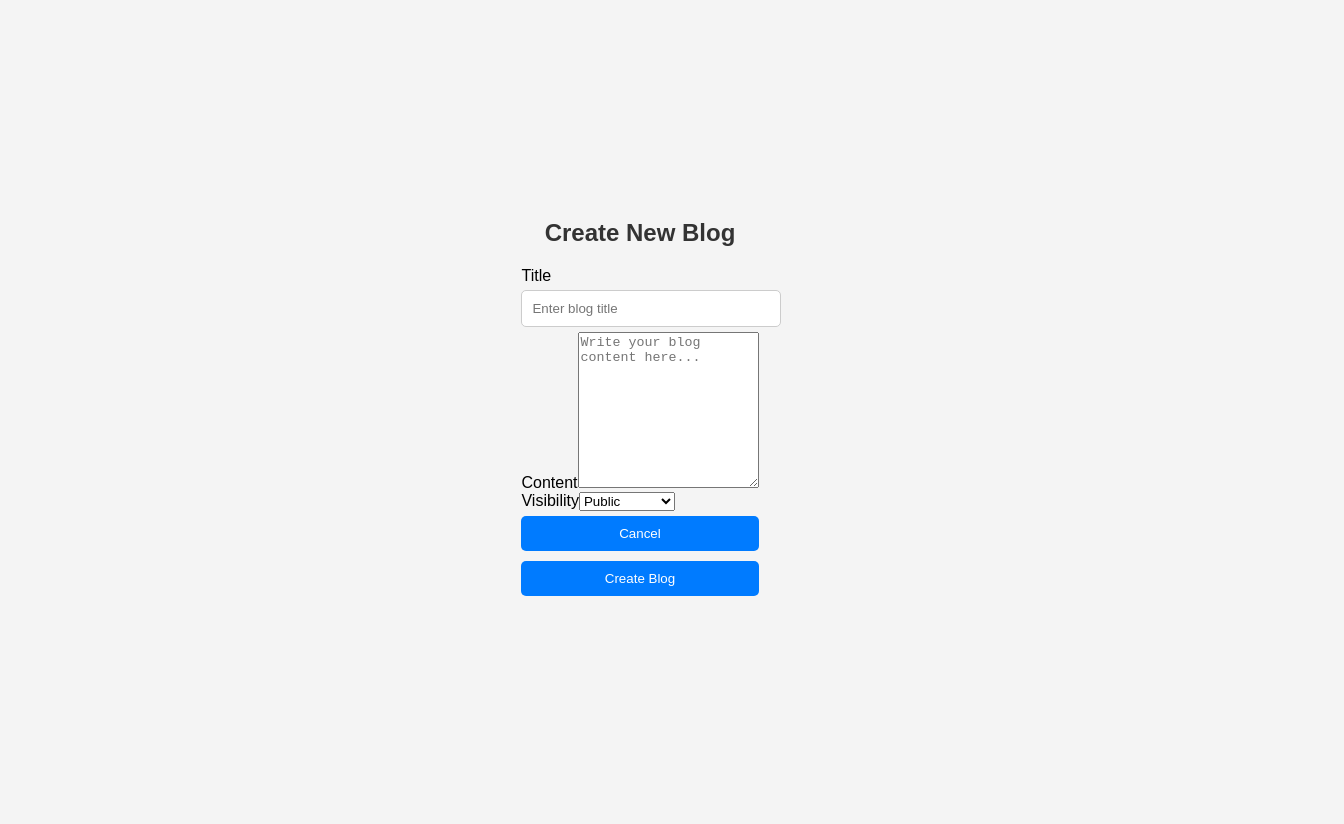
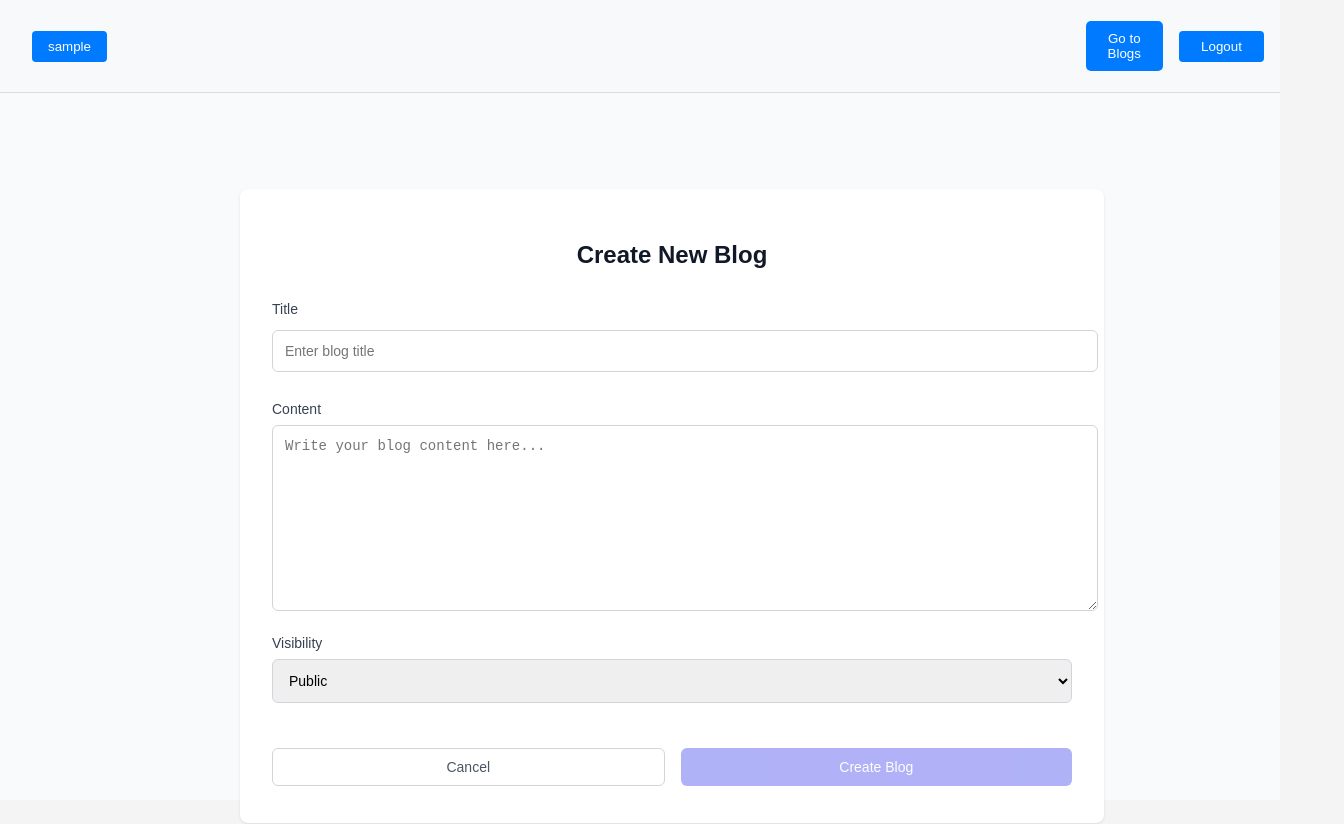
Before and after one commit to alifiyah29/Narrativo, an Angular app in the folder frontend/: page /blogs/new in a window 1280 px wide. Shown: the top 824 px of the page, 1344 px wide, since content can reach past the window. Before the commit the page ends 800 px from the top, so only its background shows below. Built offline with nearby package versions, Linux system fonts and the light colour scheme; sample sign-in values are in the browser's storage.

Commit message:
NavBar Basic

```diff
--- a/frontend/src/app/components/blog/blog-editor/blog-editor.component.css
+++ b/frontend/src/app/components/blog/blog-editor/blog-editor.component.css
@@ -1,30 +1,157 @@
 .blog-editor-container {
+  display: flex;
+  flex-direction: column;
+  height: 100vh; /* Full viewport height */
+  width: 100vw; /* Full viewport width */
+  background-color: #f9fafb;
+}
+
+.navbar {
+  width: 100%;
+  background-color: white;
+  border-bottom: 1px solid #e5e7eb;
+  padding: 0 2rem;
+  height: 64px;
+  position: fixed;
+  top: 0;
+  left: 0;
+  right: 0;
+  z-index: 100;
+  box-shadow: 0 1px 2px rgba(0, 0, 0, 0.05);
+}
+
+.nav-links {
+  max-width: 100%;
+  height: 100%;
+  display: flex;
+  align-items: center;
+  justify-content: flex-end;
+  gap: 1rem;
+}
+
+.nav-button {
+  padding: 0.5rem 1rem;
+  border-radius: 0.375rem;
+  font-size: 0.875rem;
+  color: #4b5563;
+  background: transparent;
+  border: 1px solid #e5e7eb;
+  cursor: pointer;
+  transition: all 0.2s;
+}
+
+.nav-button:hover {
+  background-color: #f3f4f6;
+}
+
+.content-container {
+  width: 100%;
   padding: 2rem;
-  background-color: #f8fafc;
-  min-height: 100vh;
+  margin-top: 64px; /* Equal to navbar height */
+  flex: 1;
+}
+
+.editor-wrapper {
+  width: 100%;
+  max-width: 800px;
+  margin: 0 auto;
+  background-color: white;
+  border-radius: 0.5rem;
+  box-shadow: 0 1px 3px rgba(0, 0, 0, 0.1);
+  padding: 2rem;
+}
+
+.editor-title {
+  font-size: 1.5rem;
+  font-weight: 600;
+  color: #111827;
+  margin-bottom: 2rem;
 }
 
 .editor-form {
-  background-color: white;
-  padding: 2rem;
-  border-radius: 0.5rem;
-  box-shadow: 0 1px 3px rgba(0, 0, 0, 0.1);
+  display: flex;
+  flex-direction: column;
+  gap: 1.5rem;
+  width: 100%;
 }
 
-.form-input {
-  margin-bottom: 1.5rem;
+.form-group {
+  display: flex;
+  flex-direction: column;
+  gap: 0.5rem;
+  width: 100%;
 }
 
-.form-input label {
-  display: block;
-  margin-bottom: 0.5rem;
+.form-group label {
+  font-size: 0.875rem;
+  font-weight: 500;
+  color: #374151;
 }
 
-.form-input input,
-.form-input textarea,
-.form-input select {
+.form-group input,
+.form-group textarea,
+.form-group select {
   width: 100%;
-  padding: 0.5rem;
-  border: 1px solid #cbd5e1;
+  padding: 0.75rem;
+  border: 1px solid #d1d5db;
   border-radius: 0.375rem;
+  font-size: 0.875rem;
+  transition: all 0.2s;
 }
+
+.form-group input:focus,
+.form-group textarea:focus,
+.form-group select:focus {
+  outline: none;
+  border-color: #6366f1;
+  box-shadow: 0 0 0 2px rgba(99, 102, 241, 0.1);
+}
+
+.button-group {
+  display: flex;
+  justify-content: flex-end;
+  gap: 1rem;
+  margin-top: 1rem;
+}
+
+.cancel-button {
+  padding: 0.625rem 1.25rem;
+  border-radius: 0.375rem;
+  font-size: 0.875rem;
+  font-weight: 500;
+  color: #4b5563;
+  background-color: white;
+  border: 1px solid #d1d5db;
+  cursor: pointer;
+  transition: all 0.2s;
+}
+
+.cancel-button:hover {
+  background-color: #f3f4f6;
+}
+
+.submit-button {
+  padding: 0.625rem 1.25rem;
+  border-radius: 0.375rem;
+  font-size: 0.875rem;
+  font-weight: 500;
+  color: white;
+  background-color: #6366f1;
+  border: none;
+  cursor: pointer;
+  transition: all 0.2s;
+}
+
+.submit-button:hover {
+  background-color: #4f46e5;
+}
+
+.submit-button:disabled {
+  opacity: 0.5;
+  cursor: not-allowed;
+}
+
+.username {
+  font-size: 0.875rem;
+  color: #4b5563;
+}
--- a/frontend/src/app/components/blog/blog-editor/blog-editor.component.html
+++ b/frontend/src/app/components/blog/blog-editor/blog-editor.component.html
@@ -1,65 +1,61 @@
-<div class="max-w-4xl mx-auto p-6">
-  <h2 class="text-2xl font-bold mb-6">
+<div class="blog-editor-container">
+  <app-navbar>
+    <button (click)="goToBlogs()">Go to Blogs</button>
+  </app-navbar>
+
+  <div class="content-container">
+    <div class="editor-wrapper">
+      <h2 class="editor-title">
         {{ isEditing ? "Edit Blog" : "Create New Blog" }}
       </h2>
 
-  <form [formGroup]="blogForm" (ngSubmit)="onSubmit()" class="space-y-6">
-    <div>
-      <label for="title" class="block text-sm font-medium text-gray-700"
-        >Title</label
-      >
+      <form [formGroup]="blogForm" (ngSubmit)="onSubmit()" class="editor-form">
+        <div class="form-group">
+          <label for="title">Title</label>
           <input
             type="text"
             id="title"
             formControlName="title"
-        class="mt-1 block w-full rounded-md border-gray-300 shadow-sm focus:border-indigo-500 focus:ring-indigo-500"
             placeholder="Enter blog title"
           />
         </div>
 
-    <div>
-      <label for="content" class="block text-sm font-medium text-gray-700"
-        >Content</label
-      >
+        <div class="form-group">
+          <label for="content">Content</label>
           <textarea
             id="content"
             formControlName="content"
             rows="10"
-        class="mt-1 block w-full rounded-md border-gray-300 shadow-sm focus:border-indigo-500 focus:ring-indigo-500"
             placeholder="Write your blog content here..."
           ></textarea>
         </div>
 
-    <div>
-      <label for="visibility" class="block text-sm font-medium text-gray-700"
-        >Visibility</label
-      >
-      <select
-        id="visibility"
-        formControlName="visibility"
-        class="mt-1 block w-full rounded-md border-gray-300 shadow-sm focus:border-indigo-500 focus:ring-indigo-500"
-      >
+        <div class="form-group">
+          <label for="visibility">Visibility</label>
+          <select id="visibility" formControlName="visibility">
             <option value="PUBLIC">Public</option>
             <option value="PRIVATE">Private</option>
             <option value="FRIENDS_ONLY">Friends-only</option>
           </select>
         </div>
 
-    <div class="flex justify-end space-x-4">
+        <div class="button-group">
           <button
             type="button"
-        routerLink="/dashboard"
-        class="px-4 py-2 border border-gray-300 rounded-md shadow-sm text-sm font-medium text-gray-700 hover:bg-gray-50"
+            (click)="navigateToDashboard()"
+            class="cancel-button"
           >
             Cancel
           </button>
           <button
             type="submit"
             [disabled]="!blogForm.valid"
-        class="px-4 py-2 border border-transparent rounded-md shadow-sm text-sm font-medium text-white bg-indigo-600 hover:bg-indigo-700 focus:outline-none focus:ring-2 focus:ring-offset-2 focus:ring-indigo-500"
+            class="submit-button"
           >
             {{ isEditing ? "Update" : "Create" }} Blog
           </button>
         </div>
       </form>
     </div>
+  </div>
+</div>
--- a/frontend/src/app/components/blog/blog-editor/blog-editor.component.ts
+++ b/frontend/src/app/components/blog/blog-editor/blog-editor.component.ts
@@ -16,6 +16,7 @@ import { NavbarComponent } from '../../navbar/navbar.component';
   standalone: true,
   imports: [CommonModule, ReactiveFormsModule, NavbarComponent],
   templateUrl: './blog-editor.component.html',
+  styleUrls: ['./blog-editor.component.css'],
 })
 export class BlogEditorComponent implements OnInit {
   blogForm: FormGroup;
@@ -82,6 +83,10 @@ export class BlogEditorComponent implements OnInit {
     }
   }
 
+  goToBlogs(): void {
+    this.router.navigate(['/blogs']);
+  }
+
   navigateToDashboard() {
     this.router.navigate(['/dashboard']);
   }
--- a/frontend/src/app/components/blog/blog-list/blog-list.component.html
+++ b/frontend/src/app/components/blog/blog-list/blog-list.component.html
@@ -1,5 +1,17 @@
 <div class="blog-container">
-  <app-navbar></app-navbar>
+  <app-navbar>
+    <button (click)="onVisibilityFilterChange('ALL')">All</button>
+    <button (click)="onVisibilityFilterChange(Visibility.PUBLIC)">
+      Public
+    </button>
+    <button (click)="onVisibilityFilterChange(Visibility.PRIVATE)">
+      Private
+    </button>
+    <button (click)="onVisibilityFilterChange(Visibility.FRIENDS_ONLY)">
+      Friends Only
+    </button>
+    <button (click)="createBlog()">Create Blog</button>
+  </app-navbar>
 
   <div class="main-content">
     <mat-spinner *ngIf="isLoading" class="loading-spinner"></mat-spinner>
--- a/frontend/src/app/components/blog/blog-list/blog-list.component.ts
+++ b/frontend/src/app/components/blog/blog-list/blog-list.component.ts
@@ -1,4 +1,4 @@
-import { Component, OnInit } from '@angular/core';
+import { Component, OnInit, OnDestroy } from '@angular/core';
 import { CommonModule } from '@angular/common';
 import { RouterModule } from '@angular/router';
 import { MatIconModule } from '@angular/material/icon';
@@ -6,6 +6,10 @@ import { MatButtonModule } from '@angular/material/button';
 import { MatMenuModule } from '@angular/material/menu';
 import { MatToolbarModule } from '@angular/material/toolbar';
 import { MatProgressSpinnerModule } from '@angular/material/progress-spinner';
+import { MatSnackBar } from '@angular/material/snack-bar';
+import { Subject } from 'rxjs';
+import { takeUntil } from 'rxjs/operators';
+import { Router } from '@angular/router';
 
 import { BlogService } from '../../../services/blog/blog.service';
 import { AuthService } from '../../../services/auth/auth.service';
@@ -28,78 +32,114 @@ import { NavbarComponent } from '../../navbar/navbar.component';
   templateUrl: './blog-list.component.html',
   styleUrls: ['./blog-list.component.css'],
 })
-export class BlogListComponent implements OnInit {
+export class BlogListComponent implements OnInit, OnDestroy {
   blogs: Blog[] = [];
-  currentVisibilityFilter: Visibility | 'ALL' = 'ALL'; // Use enum
+  currentVisibilityFilter: Visibility | 'ALL' = 'ALL';
   isLoading: boolean = true;
   username: string = '';
-
-  // Expose the Visibility enum to the template
-  Visibility = Visibility;
+  Visibility = Visibility; // Expose the enum to the template
+  private destroy$ = new Subject<void>();
 
   constructor(
     private blogService: BlogService,
-    private authService: AuthService
+    private authService: AuthService,
+    private snackBar: MatSnackBar,
+    private router: Router
   ) {}
 
-  ngOnInit() {
+  ngOnInit(): void {
+    this.initializeComponent();
+    this.subscribeToBlogs();
+  }
+
+  ngOnDestroy(): void {
+    this.destroy$.next();
+    this.destroy$.complete();
+  }
+
+  private initializeComponent(): void {
     const currentUser = this.authService.getCurrentUser();
-    this.username = currentUser ? currentUser.username : 'Guest';
+    this.username = currentUser?.username || 'Guest';
     this.loadBlogs();
   }
 
-  onVisibilityFilterChange(visibility: Visibility | 'ALL') {
-    this.currentVisibilityFilter = visibility;
-    this.blogs = []; // Clear current blogs to prevent old data display
-    this.isLoading = true; // Show loading state
-    this.loadBlogs(); // Fetch updated blogs
-  }
-
-  loadBlogs() {
-    this.isLoading = true;
-    let request$;
-
-    if (this.currentVisibilityFilter === 'ALL') {
-      request$ = this.blogService.getAllBlogs();
-    } else {
-      request$ = this.blogService.getBlogsByVisibility(
-        this.currentVisibilityFilter
-      );
-    }
-
-    request$.subscribe({
+  private subscribeToBlogs(): void {
+    this.blogService
+      .getCachedBlogs()
+      .pipe(takeUntil(this.destroy$))
+      .subscribe({
         next: (blogs) => {
           this.blogs = blogs;
           this.isLoading = false;
         },
-      error: (error) => {
-        console.error('Error loading blogs:', error);
-        this.isLoading = false;
-      },
+        error: (error) => this.handleError('Error loading blogs', error),
       });
   }
 
-  deleteBlog(id: number) {
-    if (confirm('Delete this blog?')) {
-      this.blogService.deleteBlog(id).subscribe({
+  loadBlogs(): void {
+    this.isLoading = true;
+    const request =
+      this.currentVisibilityFilter === 'ALL'
+        ? this.blogService.getAllBlogs()
+        : this.blogService.getBlogsByVisibility(this.currentVisibilityFilter);
+
+    request.pipe(takeUntil(this.destroy$)).subscribe({
+      next: () => (this.isLoading = false),
+      error: (error) => this.handleError('Error loading blogs', error),
+    });
+  }
+
+  onVisibilityFilterChange(visibility: Visibility | 'ALL'): void {
+    this.currentVisibilityFilter = visibility;
+    this.blogService.setVisibilityFilter(visibility);
+    this.loadBlogs();
+  }
+
+  deleteBlog(id: number): void {
+    if (confirm('Are you sure you want to delete this blog?')) {
+      this.blogService
+        .deleteBlog(id)
+        .pipe(takeUntil(this.destroy$))
+        .subscribe({
           next: () => {
-          this.blogs = this.blogs.filter((blog) => blog.id !== id);
+            this.showMessage('Blog deleted successfully');
           },
-        error: (error) => console.error('Error deleting blog:', error),
+          error: (error) => this.handleError('Error deleting blog', error),
         });
     }
   }
 
-  viewBlog(id: number) {
-    this.blogService.incrementViews(id).subscribe({
+  viewBlog(id: number): void {
+    this.blogService
+      .incrementViews(id)
+      .pipe(takeUntil(this.destroy$))
+      .subscribe({
         next: (blog) => {
           console.log('Blog views incremented:', blog.views);
         },
-      error: (error) => console.error('Error incrementing views:', error),
+        error: (error) => this.handleError('Error incrementing views', error),
+      });
+  }
+
+  private handleError(message: string, error: any): void {
+    console.error(message, error);
+    this.isLoading = false;
+    this.showMessage(`${message}: ${error.message}`);
+  }
+
+  private showMessage(message: string): void {
+    this.snackBar.open(message, 'Close', {
+      duration: 3000,
+      horizontalPosition: 'end',
+      verticalPosition: 'top',
     });
   }
 
   trackByBlogId(index: number, blog: Blog): number {
     return blog.id;
   }
+
+  createBlog(): void {
+    this.router.navigate(['/blogs/new']);
   }
+}
--- a/frontend/src/app/components/dashboard/dashboard.component.html
+++ b/frontend/src/app/components/dashboard/dashboard.component.html
@@ -1,5 +1,7 @@
 <div class="dashboard-container">
-  <app-navbar></app-navbar>
+  <app-navbar>
+    <button (click)="goToBlogs()">Go to Blogs</button>
+  </app-navbar>
   <div class="main-content">
     <!-- User Stats -->
     <div *ngIf="userAnalytics; else loading" class="stats-section">
--- a/frontend/src/app/components/dashboard/dashboard.component.ts
+++ b/frontend/src/app/components/dashboard/dashboard.component.ts
@@ -35,7 +35,7 @@ import { NavbarComponent } from '../navbar/navbar.component';
     MatProgressSpinnerModule,
     MatButtonModule,
     NgxChartsModule,
-    NavbarComponent
+    NavbarComponent,
   ],
   templateUrl: './dashboard.component.html',
   styleUrls: ['./dashboard.component.css'],
@@ -87,6 +87,10 @@ export class DashboardComponent implements OnInit {
     });
   }
 
+  goToBlogs(): void {
+    this.router.navigate(['/blogs']);
+  }
+
   private loadMonthlyBlogTrends(): void {
     this.analyticsService.getMonthlyBlogTrends().subscribe({
       next: (data) => {
--- a/frontend/src/app/components/navbar/navbar.component.css
+++ b/frontend/src/app/components/navbar/navbar.component.css
@@ -1,26 +1,26 @@
-.toolbar {
+.navbar {
   display: flex;
   justify-content: space-between;
-    align-items: center;
-    padding: 0 16px;
+  padding: 1rem;
+  background-color: #f8f9fa;
+  border-bottom: 1px solid #ddd;
 }
 
-  .toolbar-left {
+.navbar-left, .navbar-right {
   display: flex;
   align-items: center;
 }
 
-  .toolbar-right {
-    display: flex;
-    align-items: center;
-    gap: 8px;
+button {
+  margin-left: 1rem;
+  padding: 0.5rem 1rem;
+  border: none;
+  background-color: #007bff;
+  color: white;
+  cursor: pointer;
+  border-radius: 4px;
 }
 
-  .username {
-    cursor: pointer;
-    font-weight: 500;
+button:hover {
+  background-color: #0056b3;
 }
-
-  .username:hover {
-    text-decoration: underline;
-  }
--- a/frontend/src/app/components/navbar/navbar.component.html
+++ b/frontend/src/app/components/navbar/navbar.component.html
@@ -1,38 +1,9 @@
-<mat-toolbar color="primary" class="toolbar">
-  <!-- Left Section: Username and Dashboard Link -->
-  <div class="toolbar-left">
-    <span (click)="goToDashboard()" class="username">{{ username || "Guest" }}</span>
+<nav class="navbar">
+  <div class="navbar-left">
+    <button (click)="goToDashboard()">{{ username }}</button>
   </div>
-
-  <!-- Right Section: Buttons -->
-  <div class="toolbar-right">
-    <!-- Blog Filter Dropdown (Only on Blogs Page) -->
-    <button *ngIf="isBlogsPage" mat-icon-button [matMenuTriggerFor]="filterMenu">
-      <mat-icon>filter_list</mat-icon>
-    </button>
-    <mat-menu #filterMenu="matMenu">
-      <button mat-menu-item (click)="onVisibilityFilterChange('ALL')">All Blogs</button>
-      <button mat-menu-item (click)="onVisibilityFilterChange('PUBLIC')">Public Blogs</button>
-      <button mat-menu-item (click)="onVisibilityFilterChange('PRIVATE')">Private Blogs</button>
-      <button mat-menu-item (click)="onVisibilityFilterChange('FRIENDS_ONLY')">Friends Only Blogs</button>
-    </mat-menu>
-
-    <!-- Go to Blogs Button (Only on Dashboard) -->
-    <button *ngIf="isDashboard" mat-raised-button color="accent" (click)="goToBlogs()">
-      <mat-icon>article</mat-icon>
-      Go to Blogs
-    </button>
-
-    <!-- Create Blog Button (Only on Blogs Page) -->
-    <button *ngIf="isBlogsPage" mat-raised-button color="accent" (click)="createBlog()">
-      <mat-icon>add</mat-icon>
-      Create Blog
-    </button>
-
-    <!-- Logout Button -->
-    <button mat-raised-button color="warn" (click)="logout()" class="ml-4">
-      <mat-icon>logout</mat-icon>
-      Logout
-    </button>
+  <div class="navbar-right">
+    <ng-content></ng-content>
+    <button (click)="logout()">Logout</button>
   </div>
-</mat-toolbar>
+</nav>
--- a/frontend/src/app/components/navbar/navbar.component.ts
+++ b/frontend/src/app/components/navbar/navbar.component.ts
@@ -1,61 +1,28 @@
-import { Component, OnInit } from '@angular/core';
+import { Component } from '@angular/core';
 import { Router } from '@angular/router';
 import { AuthService } from '../../services/auth/auth.service';
-import { BlogService } from '../../services/blog/blog.service';
-import { MatToolbarModule } from '@angular/material/toolbar';
-import { MatIcon } from '@angular/material/icon';
-import { MatMenuModule } from '@angular/material/menu';
-import { NgIf } from '@angular/common';
 
 @Component({
   selector: 'app-navbar',
-  standalone: true,
-  imports: [MatToolbarModule, MatIcon, MatMenuModule, NgIf],
   templateUrl: './navbar.component.html',
-  styleUrls: ['./navbar.component.css'],
+  styleUrls: ['./navbar.component.css']
 })
-export class NavbarComponent implements OnInit {
-  username: string | null = null;
-  isDashboard: boolean = false;
-  isBlogsPage: boolean = false;
+export class NavbarComponent {
+  constructor(private authService: AuthService, private router: Router) {}
 
-  constructor(
-    private authService: AuthService,
-    private blogService: BlogService,
-    private router: Router
-  ) {}
-
-  ngOnInit(): void {
-    // Get the current user's username
+  get username(): string {
     const user = this.authService.getCurrentUser();
-    this.username = user ? user.username : null;
-
-    // Check the current route to determine which buttons to show
-    this.isDashboard = this.router.url === '/dashboard';
-    this.isBlogsPage = this.router.url.startsWith('/blogs');
+    return user ? user.username : 'Guest';
   }
 
-  // Navigate to the dashboard
   goToDashboard(): void {
     this.router.navigate(['/dashboard']);
   }
 
-  // Navigate to the blogs page
   goToBlogs(): void {
     this.router.navigate(['/blogs']);
   }
 
-  // Navigate to the create blog page
-  createBlog(): void {
-    this.router.navigate(['/blogs/new']);
-  }
-
-  // Handle blog visibility filtering
-  onVisibilityFilterChange(visibility: string): void {
-    this.blogService.setVisibilityFilter(visibility);
-  }
-
-  // Logout the user
   logout(): void {
     this.authService.logout();
     this.router.navigate(['/login']);
```
Also changed, not shown: frontend/src/app/services/blog/blog.service.ts (+97 -32 lines). Lines whose indentation alone changed are shown as unchanged.
